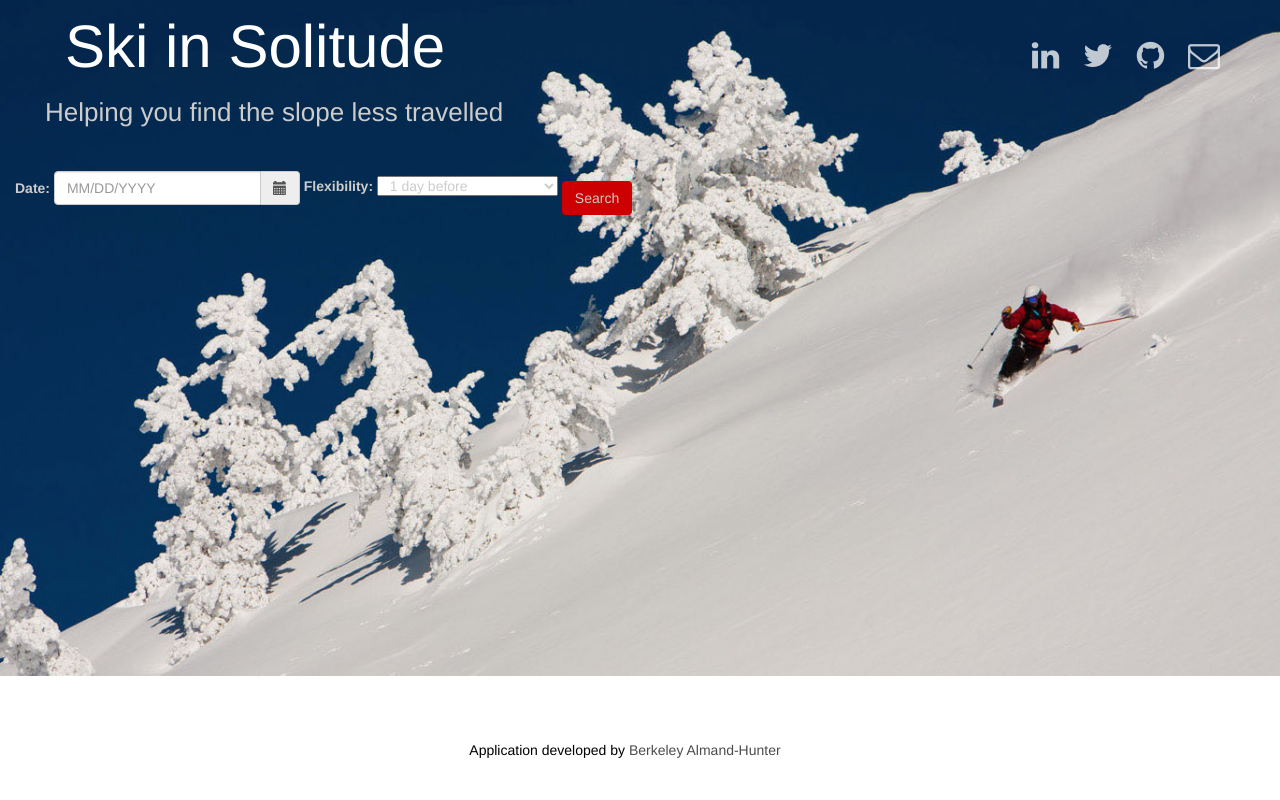
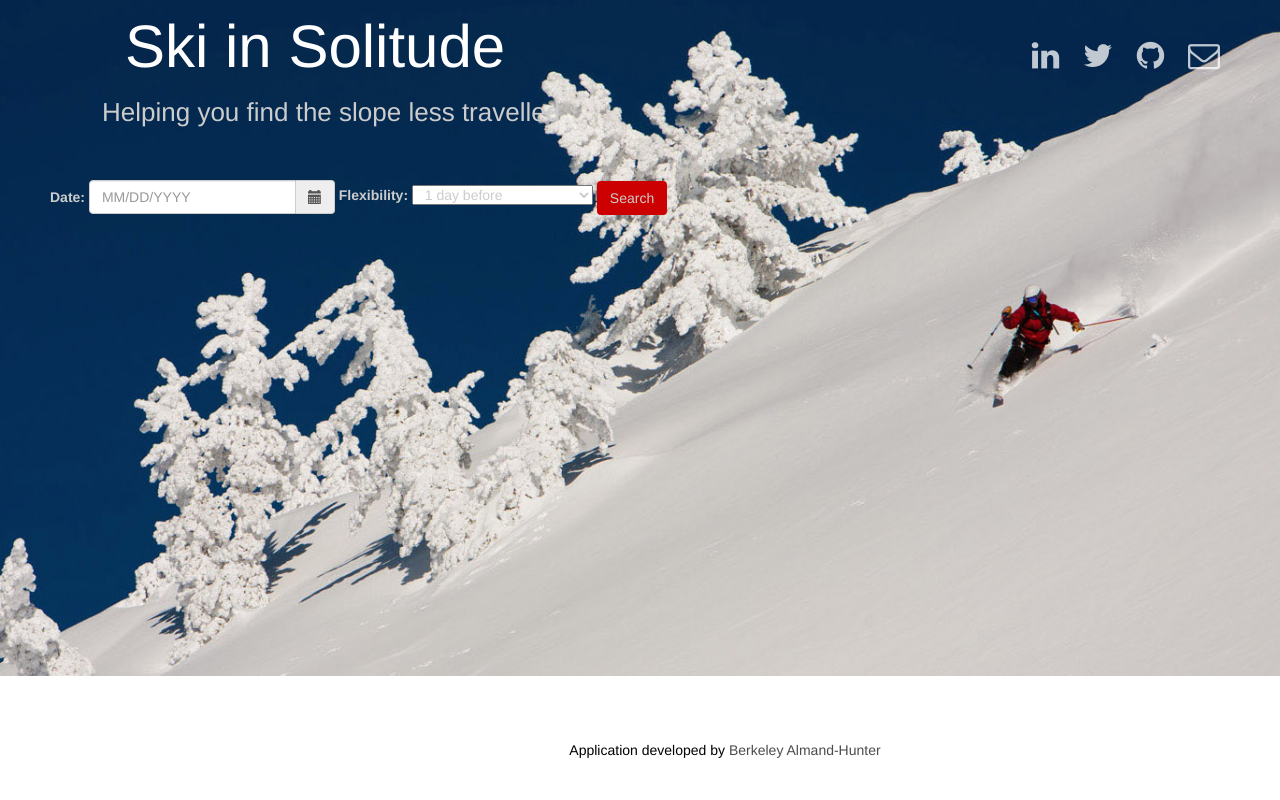
Before and after one commit to balmandhunter/webpage_ski, a Flask app: page / in a window 1280 px wide. Run offline with Flask 2, Linux system fonts and the light colour scheme; some libraries are stand-ins or nearby versions.

Commit message:
making things prettier

```diff
--- a/my_app/static/css/cover.css
+++ b/my_app/static/css/cover.css
@@ -22,19 +22,30 @@ a:hover {
 
 #bar_graph {
   margin-right: 200px;
-  margin-left: 80px;
+  margin-left: 60px;
   border-top: 200px;
+}
+
+
+
+#date-label{
+  margin-left: 35px;
 }
 
 #search_but {
   background-color: #cc0000;
+  margin-bottom: 18px;
+}
+
+#links {
+  margin-right: 0px;
 }
 
 #the-cheese {
   font-size: 60px;
   margin-bottom: 5px;
   margin-top: 5px;
-  margin-left: 50px;
+  margin-left: 110px;
   text-align: left;
   font-weight: 500;
   color: white;
@@ -47,7 +58,7 @@ a:hover {
   font-weight: 200;
   color: #cccccc;
   text-align: left;
-  margin-left: 30px;
+  margin-left: 87px;
 }
 /*
  * Base structure
@@ -68,6 +79,11 @@ a:hover {
 
 #credit_parent {
   text-align: left;
+  margin-left: 100px;
+}
+
+#form_row{
+  margin-bottom: 50px;
 }
 
 #credit {
--- a/my_app/templates/index.html
+++ b/my_app/templates/index.html
@@ -31,7 +31,7 @@
   <div class="masthead clearfix">
     <div class="inner">
       <nav>
-        <ul class="nav masthead-nav">
+        <ul class="nav masthead-nav" id="links">
           <li>
             <a href="http://www.linkedin.com/in/berkeleyalmandhunter">
               <i class="fa fa-linkedin fa-2x wow bounceIn"></i>
@@ -60,10 +60,12 @@
     <div class="col-lg-12">
       <p id="the-cheese" class="lead">Ski in Solitude</p>
       <p id="slogan">Helping you find the slope less travelled</p>
+    </div>
 
 
+    <div class="col-lg-12" id="form_row">
       <form method="get" action="/output" class='form-inline' name="input">
-        <label for="date-picker-2" class="control-label">Date:</label>
+        <label for="date-picker-2" class="control-label" id="date-label">Date:</label>
         <div class="form-group" width=50%>
           <div class="input-group">
             <input id="date-picker-2" name='date-picker-2' type="text" class="date-picker form-control" placeholder="MM/DD/YYYY">
@@ -95,11 +97,9 @@
           <br>
           <button id="search_but" type="submit" onclick="parent.location='/output'" class="btn btn-theme">Search</button>
         </div>
+      </form>
+    </div>
 
-      </form>
-
-
-    </div>
 
   <div class="mastfoot" id="credit_parent">
     <div class="inner" id="credit">
--- a/my_app/views.py
+++ b/my_app/views.py
@@ -72,7 +72,8 @@ def output():
         dates.append(date2 + pd.Timedelta(days=2))
         dates.append(date2 + pd.Timedelta(days=3))
     elif time1 == '9':
-        dates = [date2 - pd.Timedelta(days=6)]
+        dates = [date2 - pd.Timedelta(days=7)]
+        dates.append(date2 - pd.Timedelta(days=6))
         dates.append(date2 - pd.Timedelta(days=5))
         dates.append(date2 - pd.Timedelta(days=4))
         dates.append(date2 - pd.Timedelta(days=3))
@@ -80,7 +81,8 @@ def output():
         dates.append(date2 - pd.Timedelta(days=1))
         dates.append(date2)
     elif time1 == '10':
-        dates = [date2 - pd.Timedelta(days=6)]
+        dates = [date2 - pd.Timedelta(days=7)]
+        dates.append(date2 - pd.Timedelta(days=6))
         dates.append(date2 - pd.Timedelta(days=5))
         dates.append(date2 - pd.Timedelta(days=4))
         dates.append(date2 - pd.Timedelta(days=3))
@@ -93,6 +95,8 @@ def output():
         dates.append(date2 + pd.Timedelta(days=4))
         dates.append(date2 + pd.Timedelta(days=5))
         dates.append(date2 + pd.Timedelta(days=6))
+        dates.append(date2 + pd.Timedelta(days=7))
+
     elif time1 == '11':
         dates = [date2]
         dates.append(date2 + pd.Timedelta(days=1))
@@ -101,6 +105,7 @@ def output():
         dates.append(date2 + pd.Timedelta(days=4))
         dates.append(date2 + pd.Timedelta(days=5))
         dates.append(date2 + pd.Timedelta(days=6))
+        dates.append(date2 + pd.Timedelta(days=7))
 
     #import the data
     df = pd.DataFrame.from_csv('df_all_features.csv')
@@ -110,7 +115,11 @@ def output():
     feat = df.loc[dates]
     crowd = mdl.predict(feat)
 
-    pic1 = make_bar_chart(crowd, 'Crowd', dates)
+    date_plot = []
+    for i in range(0,len(dates)):
+        date_plot.append(str(dates[i])[5:10])
+
+    pic1 = make_bar_chart(crowd, 'Crowd', date_plot)
     return render_template("output.html", date2=dates, time1=dates, pic1=pic1)
 
 
```
Also changed, not shown: my_app/plots.py (+9 -6 lines), my_app/templates/output.html (+9 -4 lines), 1 other file. Lines whose indentation alone changed are shown as unchanged.
